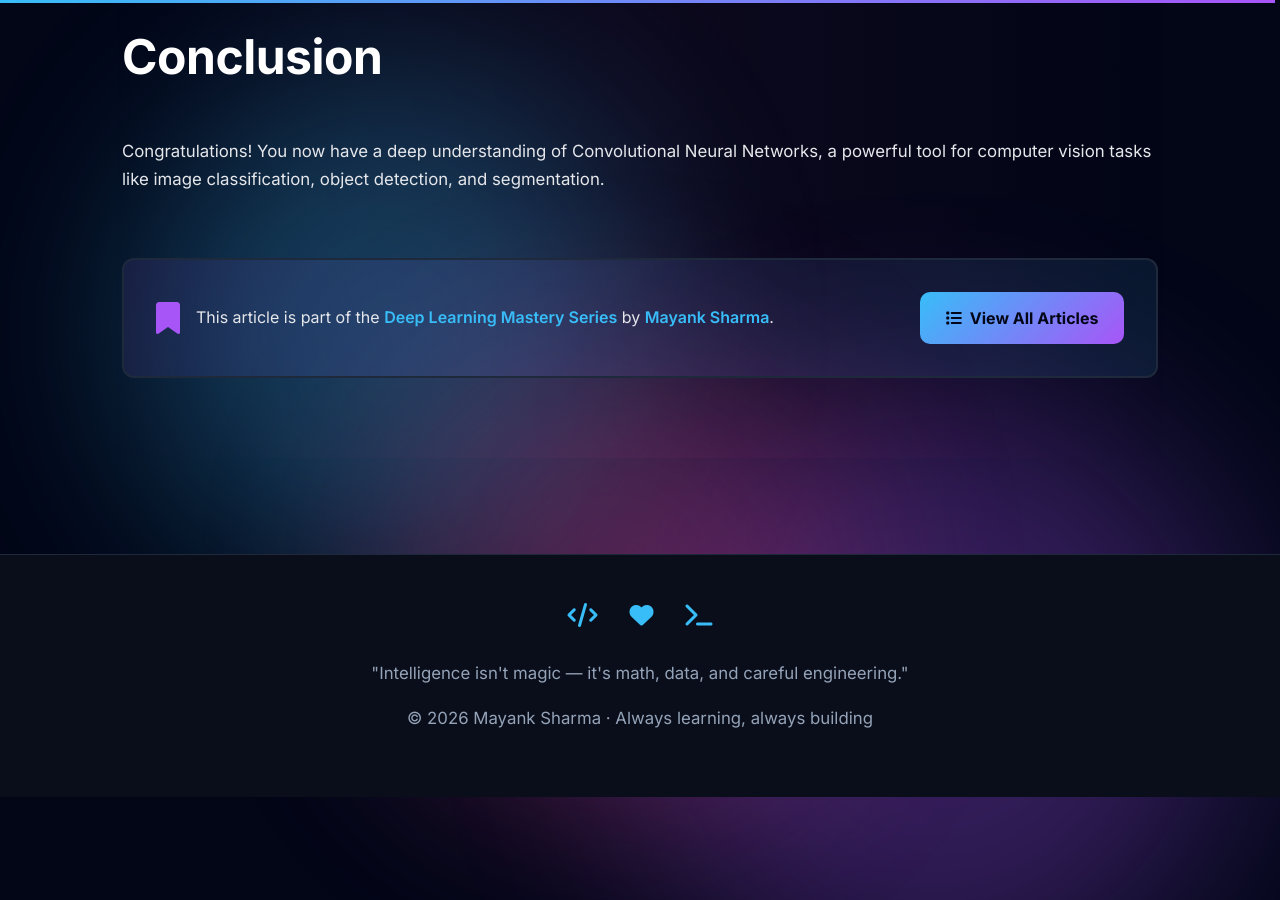
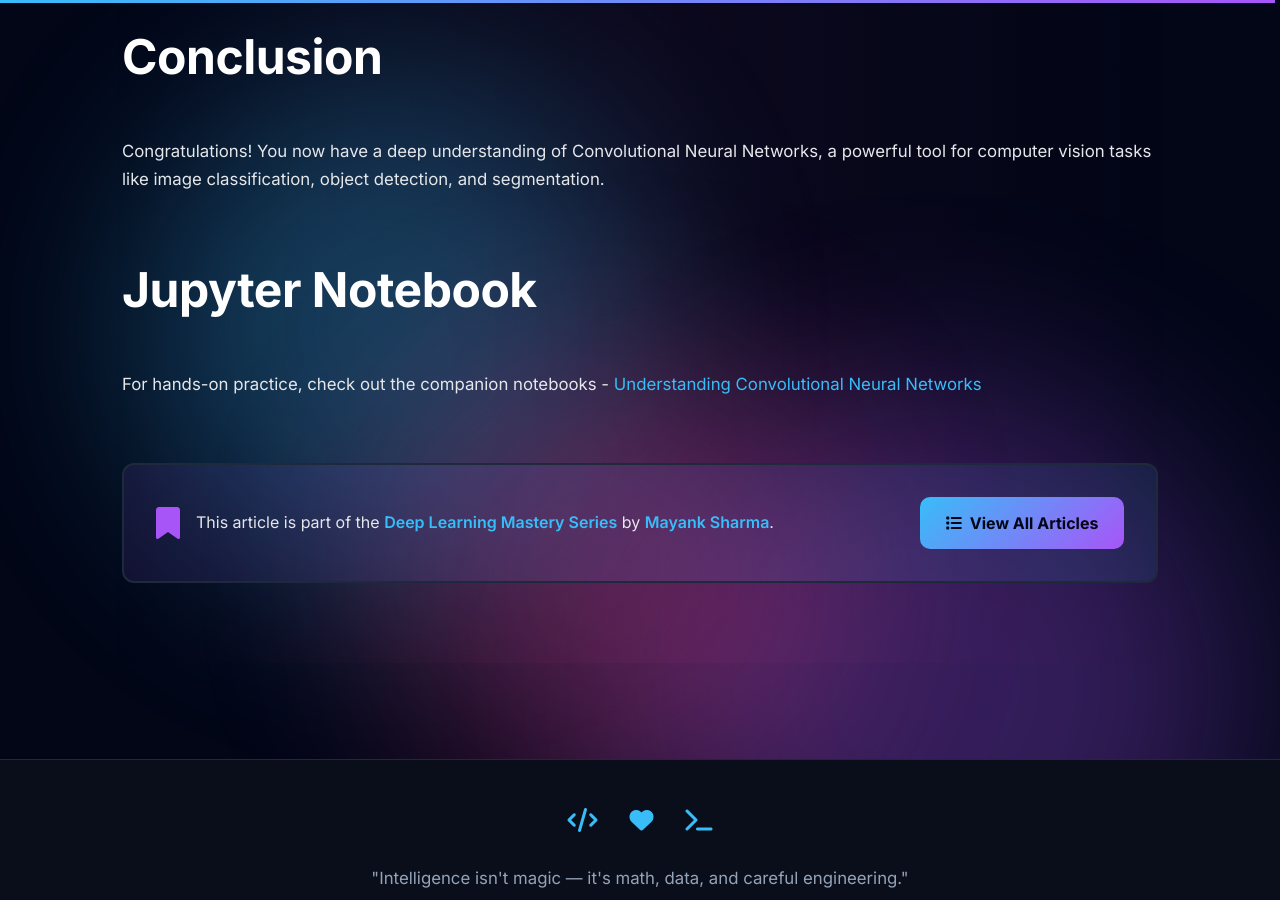
Before and after one commit to mayank1101/mayank1101.github.io, a Jekyll site: the page built from _posts/2025-12-26-cnn.md, in a window 1280 px wide and 900 px high, scrolled down 27541 px. Built offline with Jekyll 4.4.1, drawn with Linux system fonts in a browser that asks for light colours.

Commit message:
CNN notebook added

```diff
--- a/_posts/2025-12-26-cnn.md
+++ b/_posts/2025-12-26-cnn.md
@@ -1006,6 +1006,6 @@ if __name__ == "__main__":
 Congratulations! You now have a deep understanding of Convolutional Neural Networks, a powerful tool for computer vision tasks like image classification, object detection, and segmentation.
 
 
-<!-- ## Jupyter Notebook
+## Jupyter Notebook
 
-For hands-on practice, check out the companion notebooks - `coming soon...` -->
+For hands-on practice, check out the companion notebooks - [Understanding Convolutional Neural Networks](https://drive.google.com/file/d/1kkktN3_E9MUxh8PNOtGHo54oIsC4Ir8N/view?usp=sharing)
```
